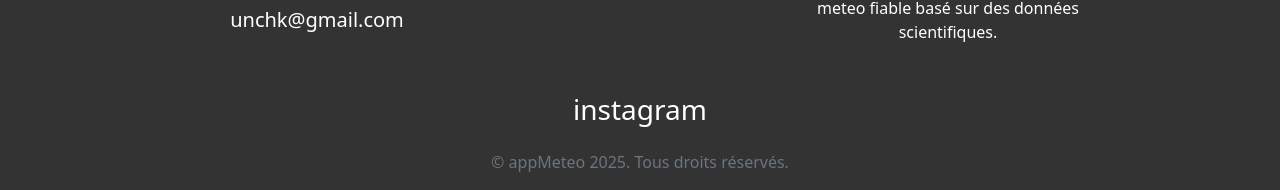
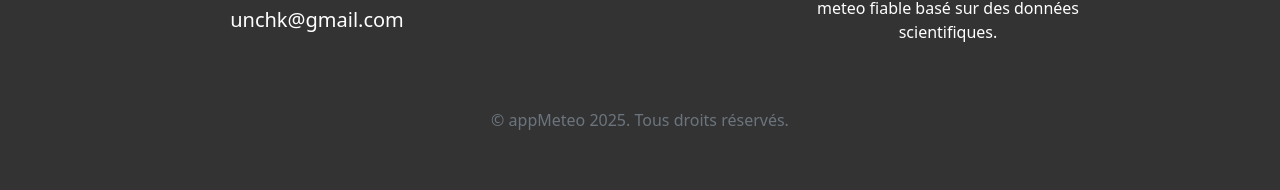
Before and after one commit to Mouhamed-Sow7/App-meteo, an Angular app: page / in a window 1280 px wide. Shown: the part 462-652 px from the top of the page. Built offline with nearby package versions, Linux system fonts and the light colour scheme; no server answers.

Commit message:
instagram delete

```diff
--- a/src/app/footer/footer.component.html
+++ b/src/app/footer/footer.component.html
@@ -21,7 +21,7 @@
       <div class="footer-social">
         <a href="https://facebook.com" target="_blank"><i class="fa-brands fa-facebook"></i></a>
         <a href="https://twitter.com" target="_blank"><i class="fa-brands fa-square-x-twitter"></i></a>
-        <a href="https://instagram.com" target="_blank"><i class="fa-brands fa-instagram"></i> instagram</a>
+        <a href="https://instagram.com" target="_blank"><i class="fa-brands fa-instagram"></i> </a>
         <a href="https://instagram.com" target="_blank"><i class="fa-brands fa-youtube"></i></a>
         <a href="https://instagram.com" target="_blank"><i class="fa-brands fa-whatsapp"></i></a>
 
```
